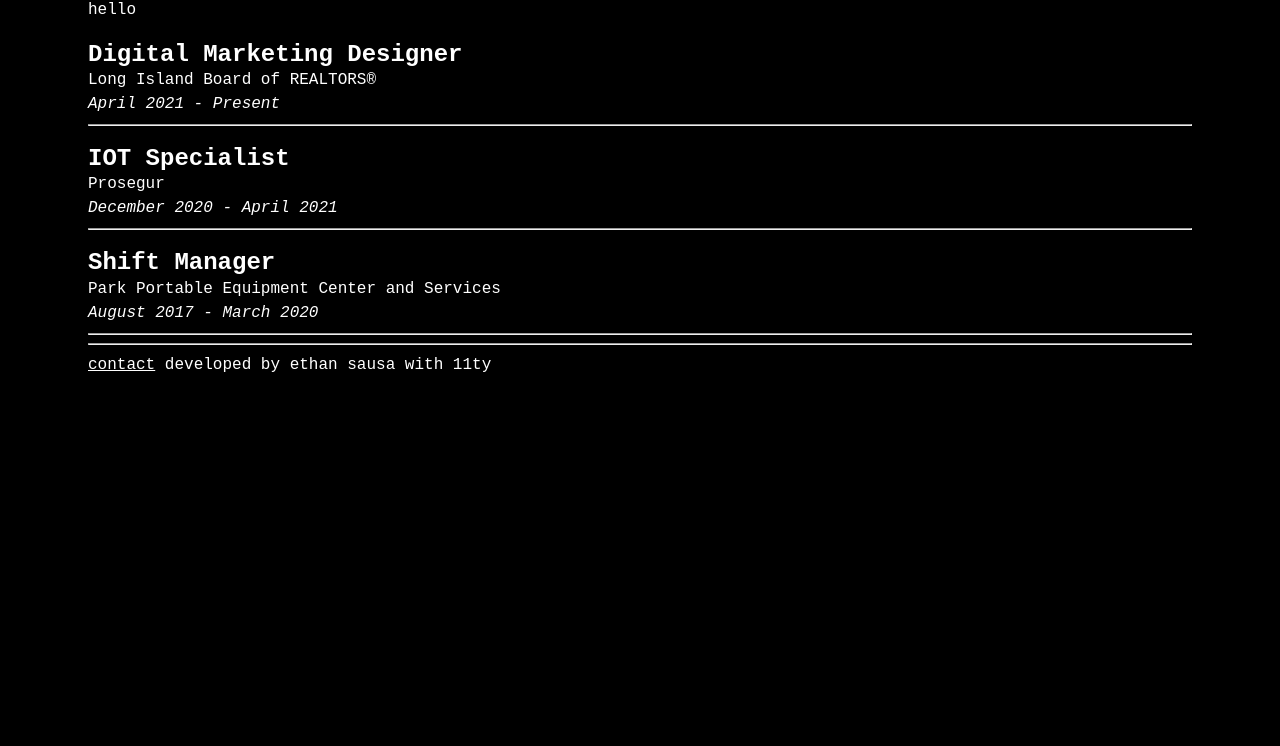
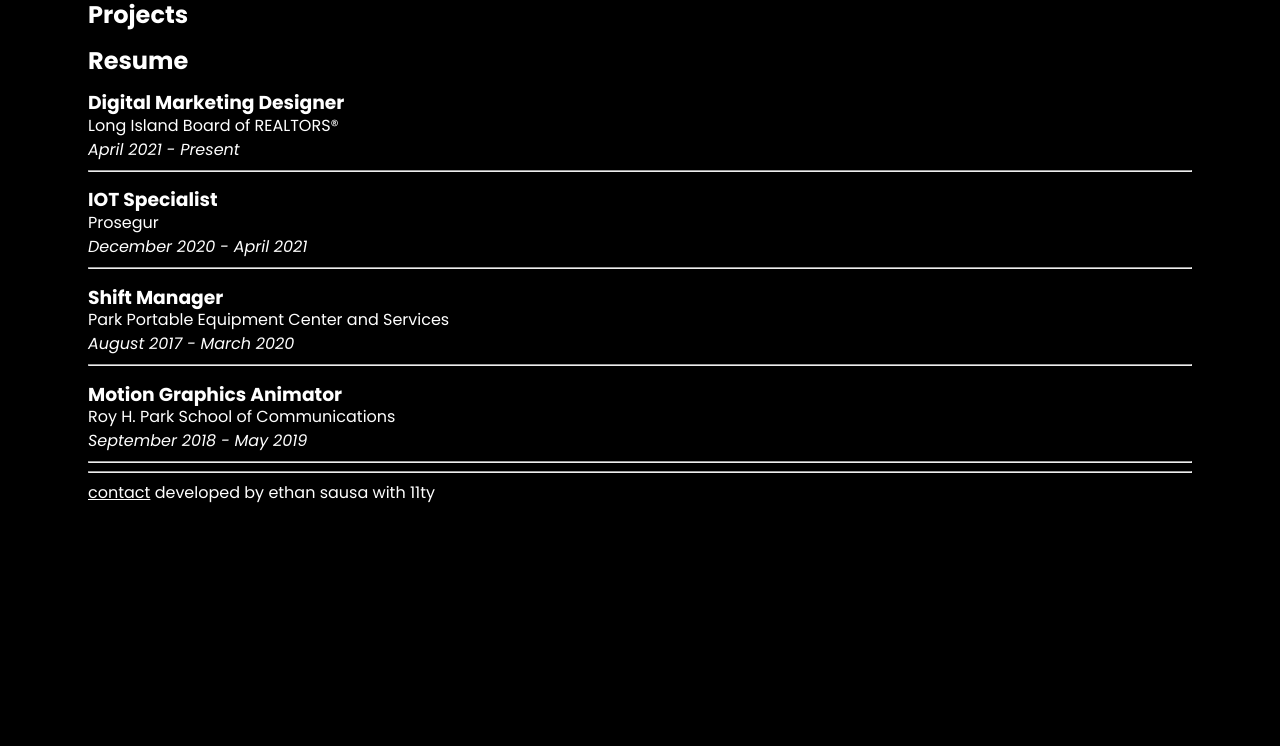
Before and after one commit to etsausa/11ty-practice, an Eleventy site: page src/index.html in a window 1280 px wide. Shown: the part 75-821 px from the top of the page. Built offline with nearby package versions, Linux system fonts and the light colour scheme; Eleventy itself is replaced by a stand-in of ours; files that its build step writes are made by us from their sources.

Commit message:
styling and index layout updates

```diff
--- a/public/css/style.css
+++ b/public/css/style.css
@@ -1,9 +1,10 @@
 @import url('./reset.css');
+@import url('https://fonts.googleapis.com/css2?family=Poppins:ital,wght@0,100;0,200;0,300;0,400;0,500;0,600;0,700;0,800;0,900;1,100;1,200;1,300;1,400;1,500;1,600;1,700;1,800;1,900&display=swap');
 
 body{
     background-color: black;
     color: white;
-    font-family: 'Courier New', Courier, monospace;
+    font-family: "Poppins", sans-serif;
 
     margin-inline: auto;
     padding-inline: 1.5em;
--- a/src/_data/resume.json
+++ b/src/_data/resume.json
@@ -16,5 +16,11 @@
         "company": "Park Portable Equipment Center and Services",
         "startDate": "August 2017",
         "endDate": "March 2020"
+    },
+    {
+        "title": "Motion Graphics Animator",
+        "company": "Roy H. Park School of Communications",
+        "startDate": "September 2018",
+        "endDate": "May 2019"
     }
 ]
--- a/src/css/style.css
+++ b/src/css/style.css
@@ -1,9 +1,10 @@
 @import url('./reset.css');
+@import url('https://fonts.googleapis.com/css2?family=Poppins:ital,wght@0,100;0,200;0,300;0,400;0,500;0,600;0,700;0,800;0,900;1,100;1,200;1,300;1,400;1,500;1,600;1,700;1,800;1,900&display=swap');
 
 body{
     background-color: black;
     color: white;
-    font-family: 'Courier New', Courier, monospace;
+    font-family: "Poppins", sans-serif;
 
     margin-inline: auto;
     padding-inline: 1.5em;
--- a/src/index.html
+++ b/src/index.html
@@ -1,21 +1,24 @@
 ---
 layout: layouts/base.html
-title: 11ty project
+title: Ethan Thomas Sausa
 ---
 
 <h1>{{title}}</h1>
-<p>hello</p>
 
 
+<!-- project list -->
+<h2>Projects</h2>
 <ul>
     {% for project in collections.projects %}
         <li><a href="{{ project.url }}">{{ project.data.title }}</a></li>
     {% endfor %}
 </ul>
 
+<!-- resume list -->
+<h2>Resume</h2>
 {% for job in resume %}
 
-    <h2>{{ job.title }}</h2>
+    <h3>{{ job.title }}</h3>
     <span>{{ job.company}}</span><br>
     <span><i>{{ job.startDate }} - {{ job.endDate }}</i></span>
     <hr>
```
Also changed, not shown: public/index.html (+16 -6 lines), 1 other file.
